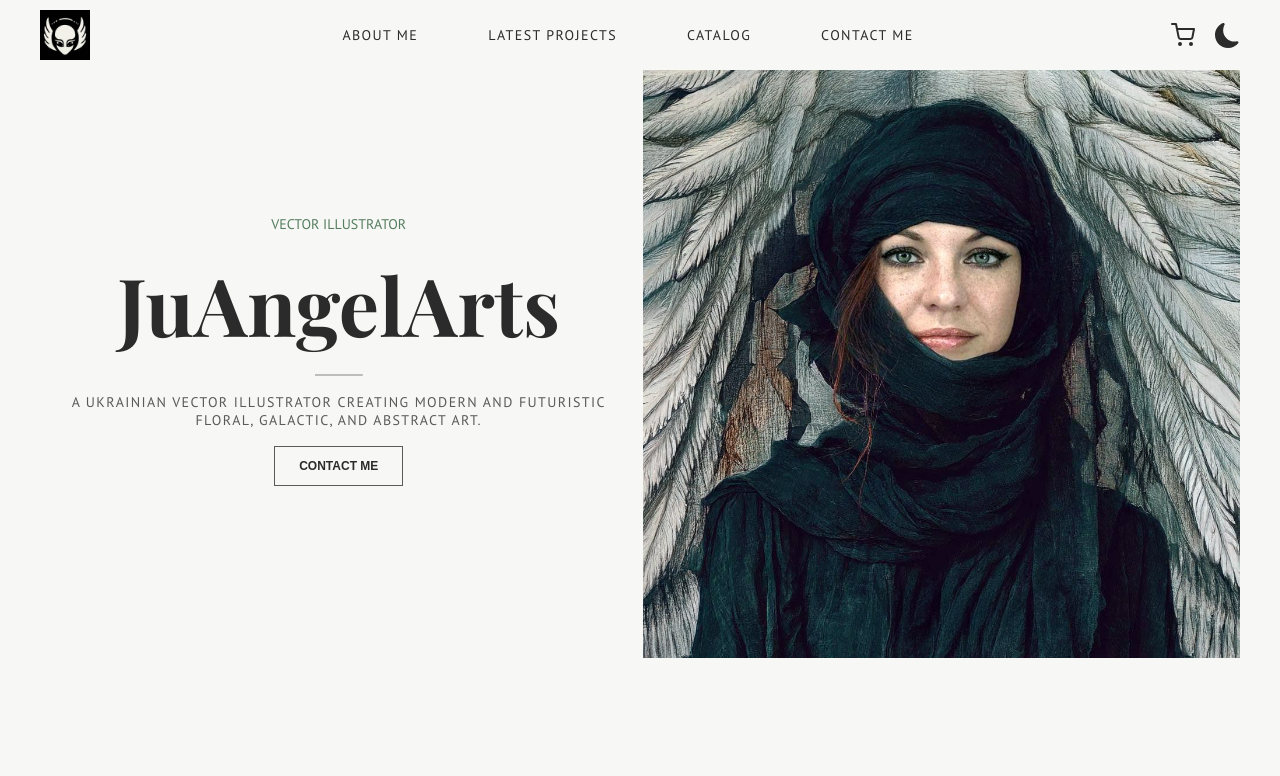
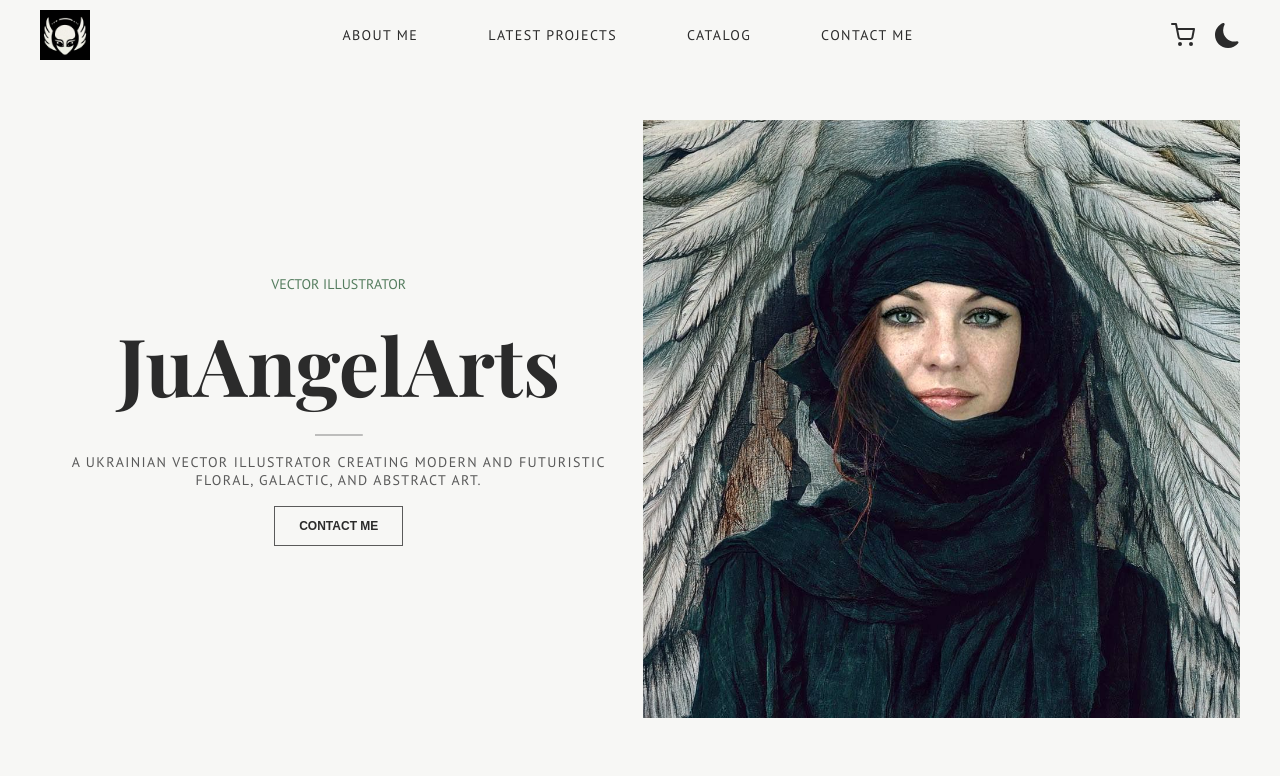
Before and after one commit to sesyacodez/julia-website, a React (Vite) app: page / in a window 1280 px wide. Shown: the top 776 px of the page. Built offline with nearby package versions, Linux system fonts and the light colour scheme; a web font is replaced by a local one.

Commit message:
fixed header overlap and margin

```diff
--- a/src/css/global.header-nav.css
+++ b/src/css/global.header-nav.css
@@ -14,6 +14,7 @@
     justify-content: space-between;
     align-items: center;
     width: 100%;
+    margin: 0 20px;
     .header-nav__left {
       display: flex;
       align-items: center;
--- a/src/css/index.main-introduction-hero.css
+++ b/src/css/index.main-introduction-hero.css
@@ -3,7 +3,7 @@
   display: grid;
   gap: 5px;
   padding-bottom: 60px;
-  padding-top: 60px;
+  padding-top: 120px;
   @media (min-width: 894px) {
     grid-template-columns: 1fr 1fr;
     align-items: stretch;
```
